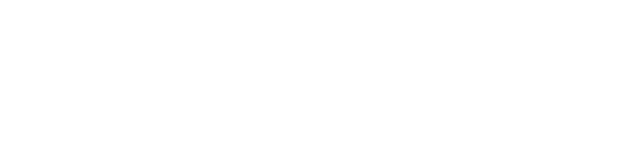
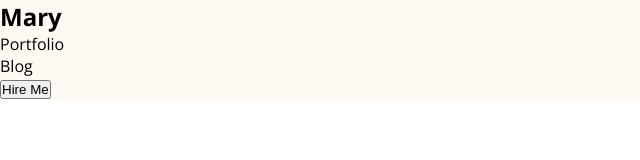
Before and after one commit to SaymaYadnin/hero-dev-code, a plain HTML site: page index.html in a window 1280 px wide. Shown: the whole page, without its empty margins (0-640 px from the left). Drawn offline with nearby package versions, Linux system fonts and the light colour scheme.

Commit message:
design navbar and styled according to design

```diff
--- a/index.html
+++ b/index.html
@@ -4,8 +4,23 @@
     <meta charset="UTF-8">
     <meta name="viewport" content="width=device-width, initial-scale=1.0">
     <title>Sayma Yadnin Portfolio</title>
+    <link rel="preconnect" href="https://fonts.googleapis.com">
+<link rel="preconnect" href="https://fonts.gstatic.com" crossorigin>
+<link href="https://fonts.googleapis.com/css2?family=Open+Sans:ital,wght@0,300..800;1,300..800&display=swap" rel="stylesheet">
+<link rel="stylesheet" href="styles/portfolio.css">
 </head>
-<body>
-
+<body class="font-open-sans">
+    <header>
+        <nav>
+            <div class="logo">
+                <h2>Mary</h2>
+            </div>
+            <ul>
+                <li><a href=""></a>Portfolio</li>
+                <li><a href=""></a>Blog</li>
+                <li><button>Hire Me</button></li>
+            </ul>
+        </nav>
+    </header>
 </body>
 </html>
--- /dev/null
+++ b/styles/portfolio.css
@@ -0,0 +1,12 @@
+*{
+    margin: 0;
+    padding: 0;
+    box-sizing: border-box;
+}
+.font-open-sans{
+  font-family: "Open Sans", sans-serif;
+  font-optical-sizing: auto;
+}
+header{
+    background-color: #fff8f3;
+}
```
